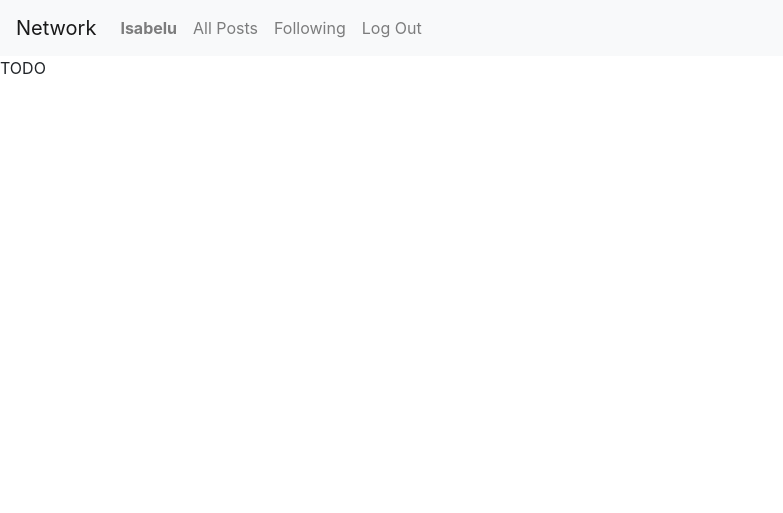
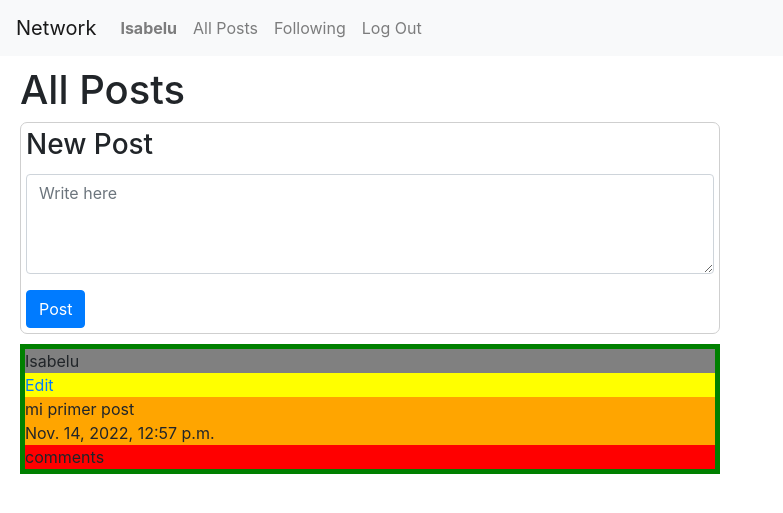
Before and after one commit to IsabelUrribarri/Network, a Django app: page / in a window 1280 px wide. Shown: the top 513 px of the page, without its empty margins (0-783 px from the left). Run offline with Django 3.2, Linux system fonts and the light colour scheme; a user stored in the database is signed in; data comes from the database, SQL or seed files in the repository; both versions use the stored data as it was after the commit; some libraries are stand-ins or nearby versions.

Commit message:
index html new post form

```diff
--- a/network/models.py
+++ b/network/models.py
@@ -4,3 +4,12 @@ from django.db import models
 
 class User(AbstractUser):
     pass
+
+class Post(models.Model):
+    text = models.TextField(blank = True)
+    date_creation = models.DateTimeField(auto_now_add=True)
+    date_update = models.DateTimeField(auto_now=True)
+    user = models.ForeignKey(User, on_delete=models.CASCADE, related_name="posted_by")
+
+    def __str__(self):
+        return f"{self.id}: {self.text}"
--- /dev/null
+++ b/network/static/network/index.css
@@ -0,0 +1,38 @@
+.contenedor-principal {
+  margin: 0 10px;
+  padding: 10px;
+  /* background-color: rebeccapurple; */
+}
+
+.contenedor-post {
+  border: 1px solid  #cfcfcf;
+  border-radius: 7px;
+  width: 700px;
+  padding: 5px;
+}
+
+.contenedor-post > h1 {
+  font-size: 28px;
+}
+
+.contenedor-lista-posts {
+  background-color: green;
+  width: 700px;
+  padding: 5px;
+  margin-top: 10px;
+}
+
+.contenedor-usuario-post {
+  background-color: gray;
+}
+.contenedor-edit {
+  background-color: yellow;
+}
+
+.contenedor-text-post {
+  background-color: orange
+}
+
+.contenedor-comments-post{
+  background-color: red;
+}
--- a/network/templates/network/index.html
+++ b/network/templates/network/index.html
@@ -1,5 +1,41 @@
 {% extends "network/layout.html" %}
+{% load static %}
 
 {% block body %}
-    TODO
+{% if user.is_authenticated %}
+<div class="contenedor-principal">
+  <h1>All Posts</h1>
+  <div class="contenedor-post">
+    <h1>New Post</h1>
+    <form action="{% url 'index' %}" method="post">
+      {% csrf_token %}
+      <div class="form-group">
+        <textarea class="form-control" style="height: 100px; margin-top: 12px;" name="text" placeholder="Write here"></textarea>
+      </div>
+      <input type="hidden" name="userid" value="{{ user.id }}">
+      <input class="btn btn-primary" type="submit" value="Post">
+    </form>
+  </div>
+  <div class="contenedor-lista-posts">
+    {% for post in posts %}
+      <div class="contenedor-usuario-post">
+        {{ post.user.username }}
+      </div>
+      <div class="contenedor-edit">
+        <a href="{% url 'index' %}" onclick="return false;">Edit</a>
+      </div>
+      <div class="contenedor-text-post">
+        {{ post.text }} <br>
+        {{ post.date_creation }}
+      </div>
+      <div class="contenedor-comments-post">
+        comments
+      </div>
+
+
+    {% endfor %}
+  </div>
+
+  {% endif %}
+</div>
 {% endblock %}
--- a/network/templates/network/layout.html
+++ b/network/templates/network/layout.html
@@ -5,7 +5,7 @@
     <head>
         <title>{% block title %}Social Network{% endblock %}</title>
         <link rel="stylesheet" href="https://stackpath.bootstrapcdn.com/bootstrap/4.4.1/css/bootstrap.min.css" integrity="sha384-Vkoo8x4CGsO3+Hhxv8T/Q5PaXtkKtu6ug5TOeNV6gBiFeWPGFN9MuhOf23Q9Ifjh" crossorigin="anonymous">
-        <link href="{% static 'network/styles.css' %}" rel="stylesheet">
+        <link href="{% static 'network/index.css' %}" rel="stylesheet">
     </head>
     <body>
 
--- a/network/views.py
+++ b/network/views.py
@@ -4,11 +4,13 @@ from django.http import HttpResponse, HttpResponseRedirect
 from django.shortcuts import render
 from django.urls import reverse
 
-from .models import User
+from .models import User, Post
 
 
 def index(request):
-    return render(request, "network/index.html")
+    return render(request, "network/index.html", {
+           "posts": Post.objects.all()
+        })
 
 
 def login_view(request):
```
Also changed, not shown: db.sqlite3, network/migrations/0002_post.py (added).
